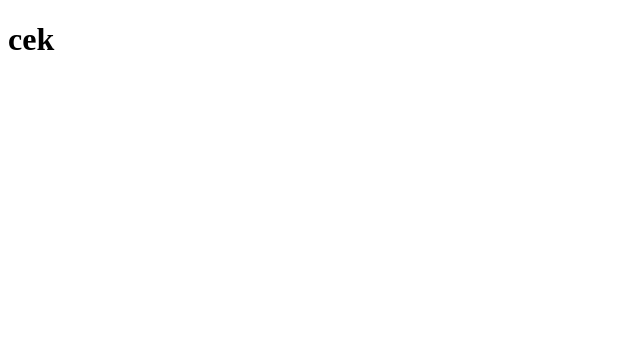
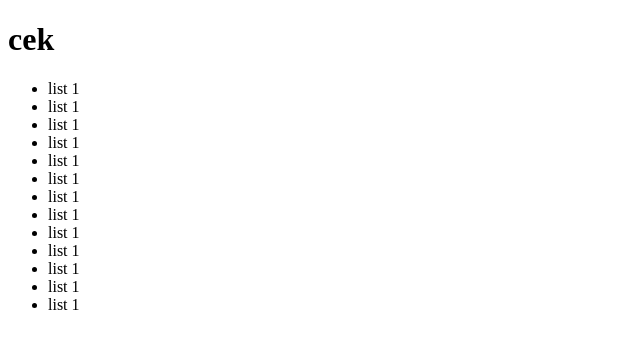
Before and after one commit to dhanytom1922/git-remote-local, a plain HTML site: page index.html in a window 1280 px wide. Shown: the whole page, without its empty margins (0-640 px from the left). Drawn offline with Linux system fonts and the light colour scheme.

Commit message:
menambah list

```diff
--- a/index.html
+++ b/index.html
@@ -7,5 +7,21 @@
 </head>
 <body>
   <h1>cek</h1>
+  <ul>
+    <li>list 1</li>
+    <li>list 1</li>
+    <li>list 1</li>
+    <li>list 1</li>
+    <li>list 1</li>
+    <li>list 1</li>
+    <li>list 1</li>
+    <li>list 1</li>
+    <li>list 1</li>
+    <li>list 1</li>
+    <li>list 1</li>
+    <li>list 1</li>
+    <li>list 1</li>
+
+  </ul>
 </body>
 </html>
```
